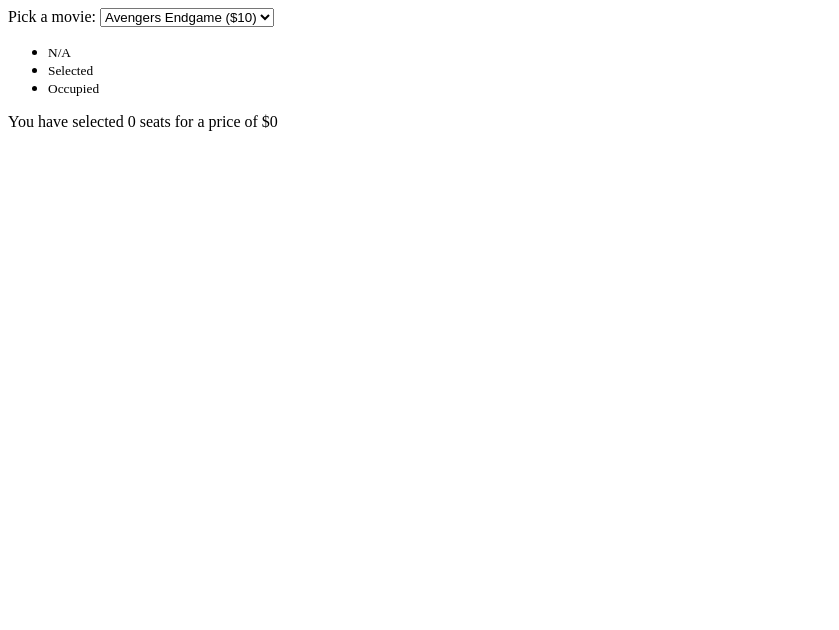
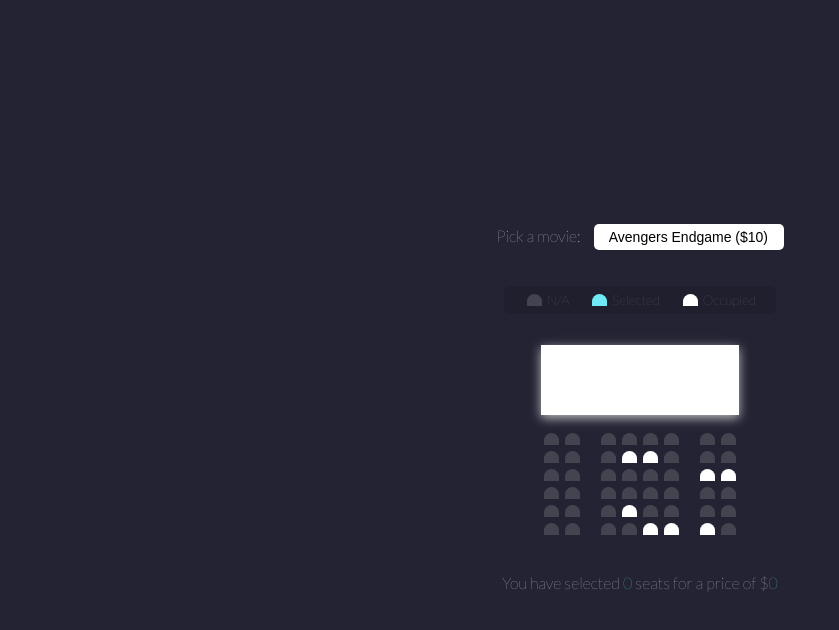
Before and after one commit to ughdeeb/traversy-20-vanilla-web-projects, a plain HTML site: page movie-seat-booking/index.html in a window 1280 px wide. Shown: the whole page, without its empty margins (0-839 px from the left). Drawn offline with Linux system fonts and the light colour scheme.

Commit message:
styles completed

```diff
--- a/movie-seat-booking/index.html
+++ b/movie-seat-booking/index.html
@@ -5,6 +5,7 @@
     <meta http-equiv="X-UA-Compatible" content="IE=edge" />
     <meta name="viewport" content="width=device-width, initial-scale=1.0" />
     <title>Movie Seat</title>
+    <link rel="stylesheet" href="style.css" />
   </head>
   <body>
     <div class="movie-container">
--- a/movie-seat-booking/style.css
+++ b/movie-seat-booking/style.css
@@ -0,0 +1,108 @@
+@import url("https://fonts.googleapis.com/css2?family=Lato:wght@100&display=swap");
+
+* {
+  box-sizing: border-box;
+}
+
+body {
+  background-color: #242333;
+  color: #fff;
+  display: flex;
+  flex-direction: column;
+  align-items: center;
+  justify-content: center;
+  height: 100vh;
+  font-family: "Lato", sans-serif;
+  margin: 0;
+}
+
+.movie-container {
+  margin: 20px 0;
+}
+
+.movie-container select {
+  background-color: #fff;
+  border: 0;
+  border-radius: 5px;
+  font-size: 14px;
+  margin-left: 10px;
+  padding: 5px 15px 5px 15px;
+  -moz-appearance: none;
+  -webkit-appearance: none;
+  appearance: none;
+}
+
+.container {
+  perspective: 1000px;
+  margin-bottom: 30px;
+}
+
+.seat {
+  background-color: #444451;
+  height: 12px;
+  width: 15px;
+  margin: 3px;
+  border-top-left-radius: 10px;
+  border-top-right-radius: 10px;
+}
+
+.seat.selected {
+  background-color: #6feaf6;
+}
+.seat.occupied {
+  background-color: #fff;
+}
+
+.seat:nth-of-type(2) {
+  margin-right: 18px;
+}
+
+.seat:nth-last-of-type(2) {
+  margin-left: 18px;
+}
+
+.seat:not(.occupied):hover {
+  cursor: pointer;
+  transform: scale(1);
+}
+
+.showcase {
+  background: rgba(0, 0, 0, 0.1);
+  padding: 5px 10px;
+  border-radius: 5px;
+  color: #777;
+  list-style-type: none;
+  display: flex;
+  justify-content: space-between;
+}
+
+.showcase li {
+  display: flex;
+  align-items: center;
+  justify-content: center;
+  margin: 0 10px;
+}
+
+.showcase li small {
+  margin-left: 2px;
+}
+
+.row {
+  display: flex;
+}
+
+.screen {
+  background-color: #fff;
+  height: 70px;
+  width: 100%;
+  margin: 15px 0;
+  transform: rotateX(-45);
+  box-shadow: 0 3px 10px rgba(255, 255, 255, 0.7);
+}
+
+p.text {
+  margin: 5px 0;
+}
+p.text span {
+  color: #6feaf6;
+}
```
